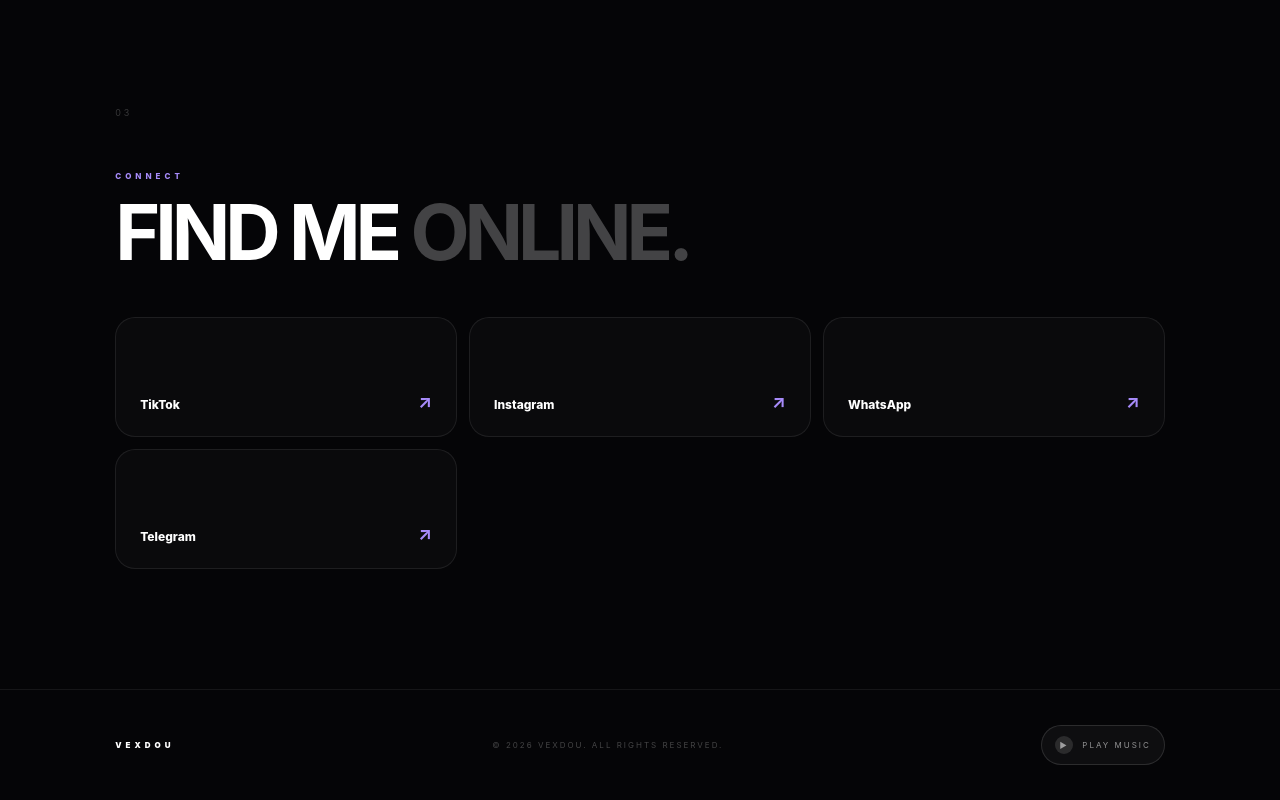
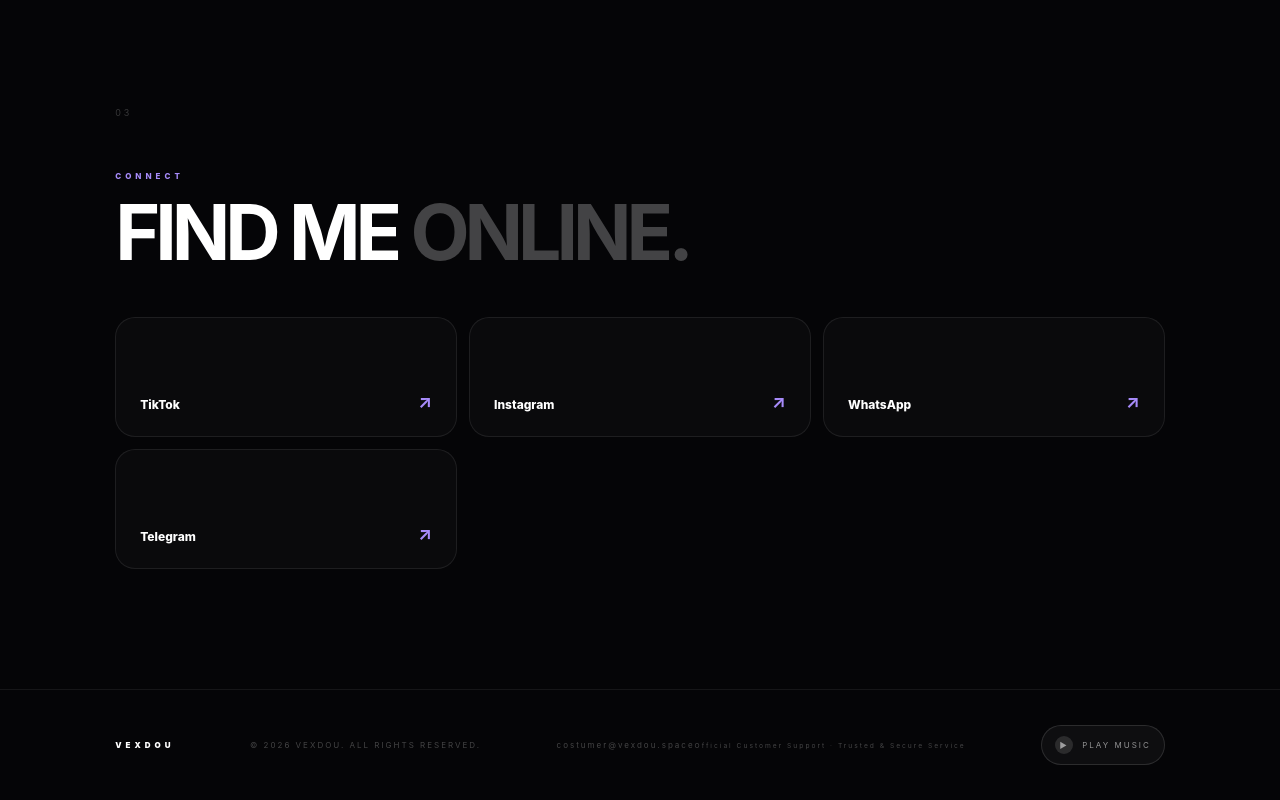
Before and after one commit to vexdou/download-creator-web, a Next.js app: page / in a window 1280 px wide. Shown: the part 1353-2153 px from the top of the page. Built offline with nearby package versions, Linux system fonts and the light colour scheme.

Commit message:
Add customer support email and trust text to website footer

```diff
--- a/app/page.tsx
+++ b/app/page.tsx
@@ -209,6 +209,10 @@
       <footer>
         <div className="footer-logo">VEXDOU</div>
         <span>© 2026 VEXDOU. ALL RIGHTS RESERVED.</span>
+        <div className="customer-support">
+          <a href="mailto:costumer@vexdou.space">costumer@vexdou.space</a>
+          <small>Official Customer Support · Trusted & Secure Service</small>
+        </div>
         <button className={musicPlaying ? "sound-button music-control playing" : "sound-button music-control"} onClick={toggleMusic} aria-label={musicPlaying ? "Pause music" : "Play music"} aria-pressed={musicPlaying}>
           <span className="music-icon" aria-hidden="true">{musicPlaying ? "Ⅱ" : "▶"}</span>
           <span>{musicPlaying ? "PAUSE MUSIC" : "PLAY MUSIC"}</span>
```
